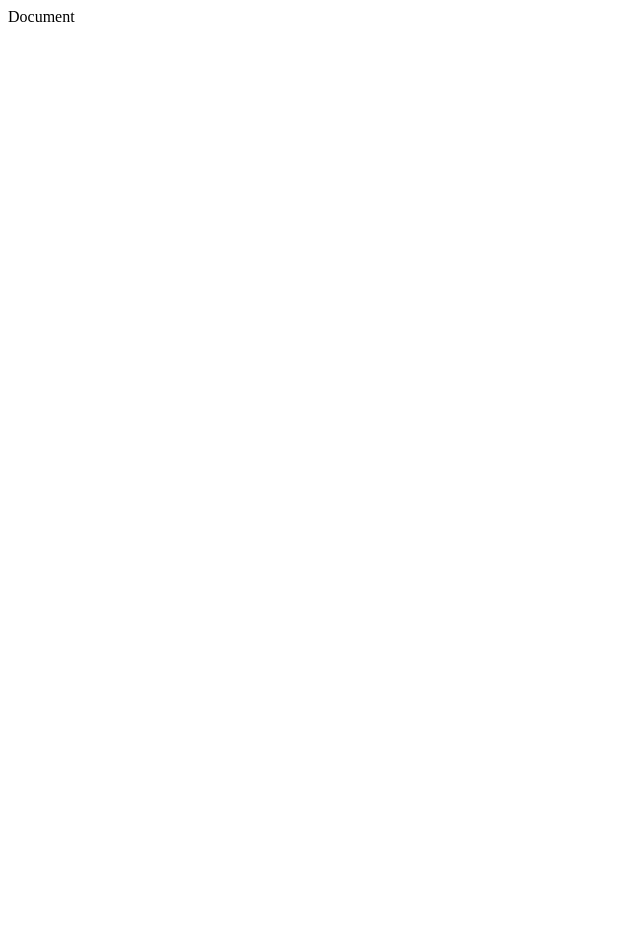
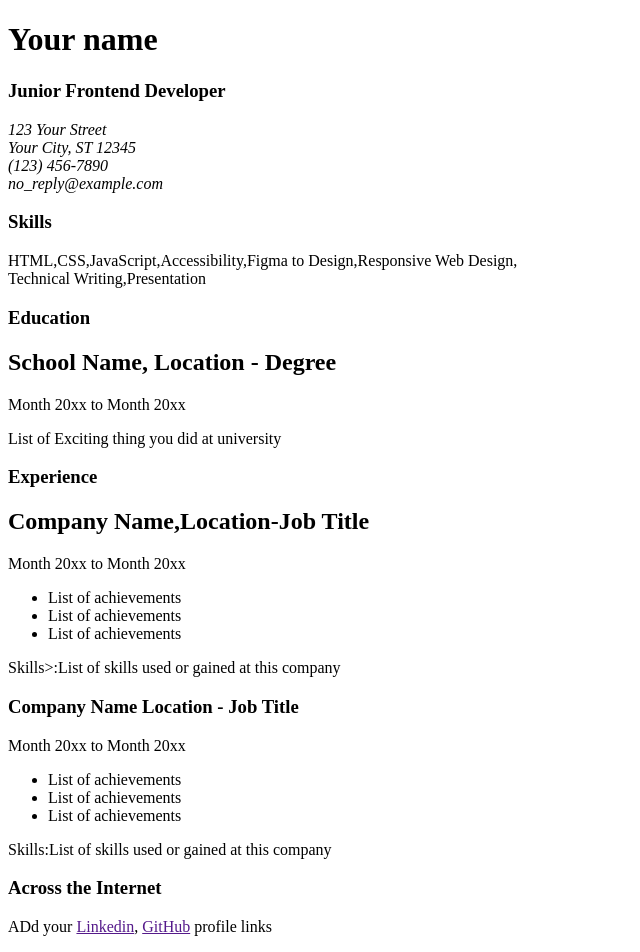
Before and after one commit to gatinhoburro/Frontend-Projects, a plain HTML site: page Roadmap/Singlepage.html in a window 1280 px wide. Shown: the whole page, without its empty margins (0-640 px from the left). Before the commit the page ends 800 px from the top, so only its background shows below. Drawn offline with Linux system fonts and the light colour scheme.

Commit message:
Terminei SinglePage

```diff
--- a/Roadmap/Singlepage.html
+++ b/Roadmap/Singlepage.html
@@ -1,12 +1,50 @@
 <!DOCTYPE html>
 <html lang="en">
+
 <head>
     <meta charset="UTF-8">
     <meta name="viewport" content="width=device-width, initial-scale=1.0">
-    <link rel="icon" href=""
-    <title>Document</title>
+    <link rel="icon" href="Imagens/Singlepage.png" >
+    <title>Singlepage</title>
+
 </head>
-    <body>
 
-    </body>
+<body>
+    <header>
+        <h1>Your name</h1>
+        <h3>Junior Frontend Developer</h3>
+        <address>
+            <p>123 Your Street <br>Your City, ST 12345 <br>(123) 456-7890<br>no_reply@example.com</p>
+        </address>
+    </header>
+    <section>
+        <h3>Skills</h3>
+        <p>HTML,CSS,JavaScript,Accessibility,Figma to Design,Responsive Web Design,<br>Technical Writing,Presentation
+        </p>
+        <h3>Education</h3>
+        <h2>School Name, Location - Degree</h2>
+        <p>Month 20xx to Month 20xx</p>
+        <p>List of Exciting thing you did at university</p>
+        <h3>Experience</h2>
+            <h2>Company Name,Location-Job Title</h2>
+            <p>Month 20xx to Month 20xx</p>
+            <ul>
+                <li>List of achievements</li>
+                <li>List of achievements</li>
+                <li>List of achievements</li>
+            </ul>
+            <p>Skills>:List of skills used or gained at this company</p>
+            <h3>Company Name Location - Job Title</h3>
+            <p>Month 20xx to Month 20xx</p>
+            <ul>
+                <li>List of achievements</li>
+                <li>List of achievements</li>
+                <li>List of achievements</li>
+            </ul>
+            <p>Skills:List of skills used or gained at this company</p>
+    </section>
+    <h3>Across the Internet</h3>
+    <p>ADd your <a href="">Linkedin</a>, <a href="">GitHub</a> profile links</p>
+</body>
+
 </html>
```
Also changed, not shown: Roadmap/Imagens/Singlepage.png (renamed from Imagens/Singlepage.png).
